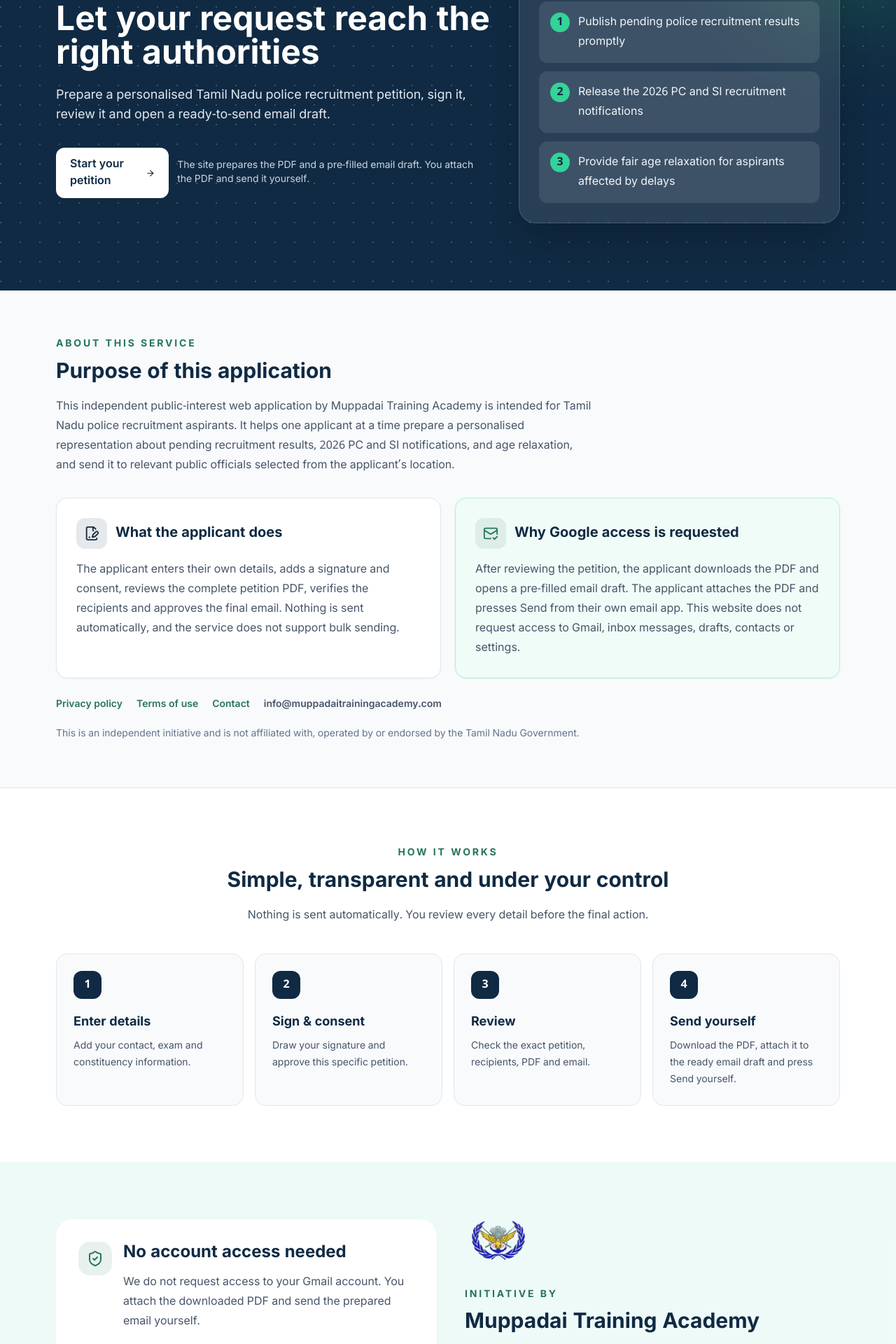
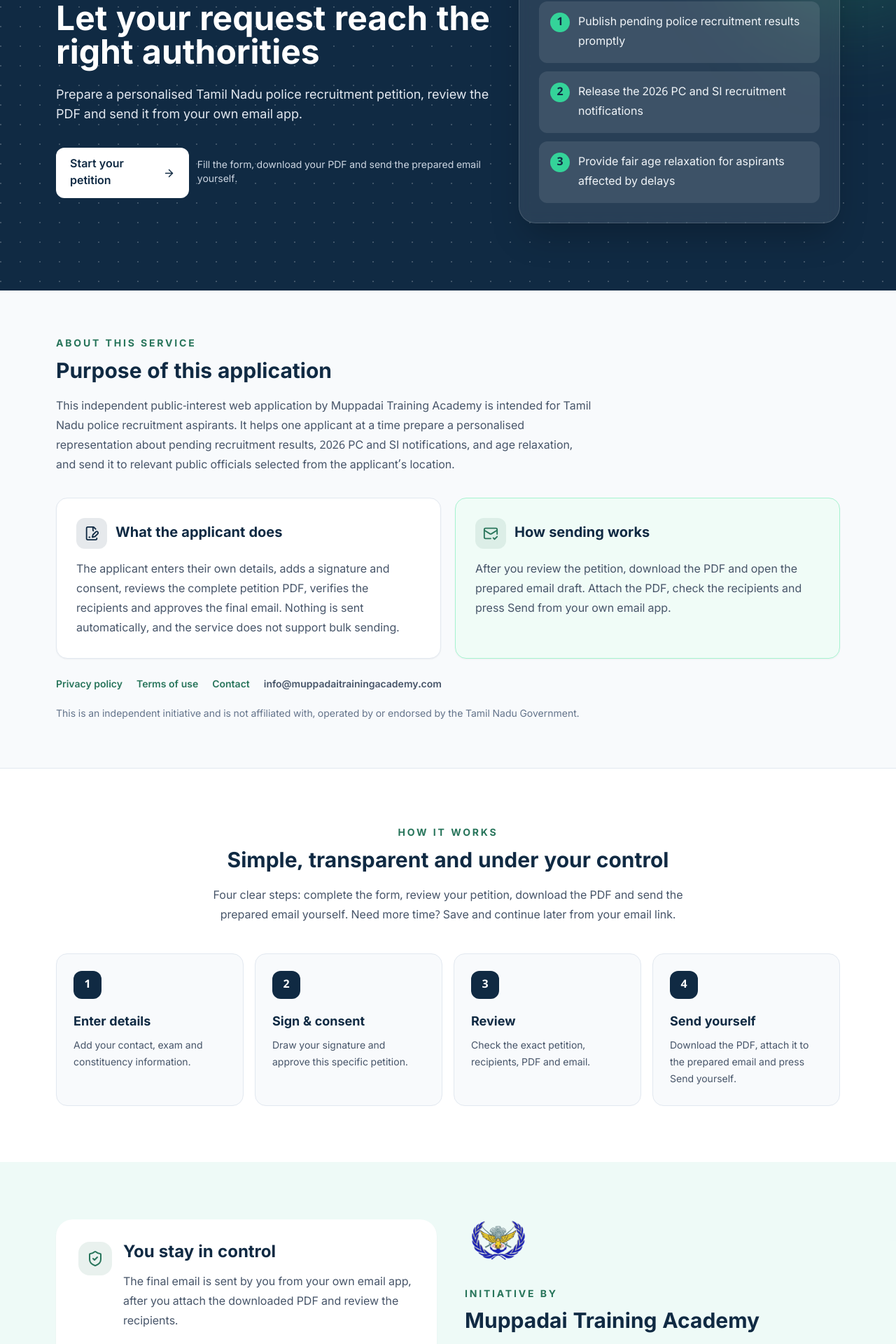
Before and after one commit to digitaltamila/tn-petition, a React (Vite) app: page / in a window 1280 px wide. Shown: the part 260-2180 px from the top of the page at 70% size. Built offline with nearby package versions, Linux system fonts and the light colour scheme; no server answers.

Commit message:
Clarify student email flow (#26)

```diff
--- a/src/i18n.ts
+++ b/src/i18n.ts
@@ -24,7 +24,7 @@ const common = {
     start: "Start your petition",
     independent:
       "This independent platform helps aspirants send their representation to relevant authorities. It is not an official Tamil Nadu Government website.",
-    own: "The site prepares the PDF and a pre-filled email draft. You attach the PDF and send it yourself.",
+    own: "Fill the form, download your PDF and send the prepared email yourself.",
     details: "Your details",
     signature: "Signature",
     consent: "Your consent",
@@ -42,7 +42,7 @@ export const landingCopy = {
     eyebrow: "A responsible, individual representation",
     heroTitle: "Let your request reach the right authorities",
     heroText:
-      "Prepare a personalised Tamil Nadu police recruitment petition, sign it, review it and open a ready-to-send email draft.",
+      "Prepare a personalised Tamil Nadu police recruitment petition, review the PDF and send it from your own email app.",
     requestsTitle: "What this petition requests",
     requests: [
       "Publish pending police recruitment results promptly",
@@ -51,7 +51,7 @@ export const landingCopy = {
     ],
     processTitle: "Simple, transparent and under your control",
     processText:
-      "Nothing is sent automatically. You review every detail before the final action.",
+      "Four clear steps: complete the form, review your petition, download the PDF and send the prepared email yourself. Need more time? Save and continue later from your email link.",
     process: [
       [
         "1",
@@ -67,12 +67,12 @@ export const landingCopy = {
       [
         "4",
         "Send yourself",
-        "Download the PDF, attach it to the ready email draft and press Send yourself.",
+        "Download the PDF, attach it to the prepared email and press Send yourself.",
       ],
     ],
-    safetyTitle: "No account access needed",
+    safetyTitle: "You stay in control",
     safetyText:
-      "We do not request access to your Gmail account. You attach the downloaded PDF and send the prepared email yourself.",
+      "The final email is sent by you from your own email app, after you attach the downloaded PDF and review the recipients.",
     disclaimer:
       "Independent public initiative — not affiliated with the Tamil Nadu Government.",
   },
@@ -89,7 +89,7 @@ export const landingCopy = {
     ],
     processTitle: "எளிமையான, வெளிப்படையான நடைமுறை",
     processText:
-      "எதுவும் தானாக அனுப்பப்படாது. இறுதி நடவடிக்கைக்கு முன் ஒவ்வொரு விவரத்தையும் நீங்களே ஆய்வு செய்வீர்கள்.",
+      "நான்கு எளிய படிகள்: படிவத்தை நிரப்பவும், மனுவை ஆய்வு செய்யவும், PDF-ஐ பதிவிறக்கவும், தயாரான மின்னஞ்சலை நீங்களே அனுப்பவும். கூடுதல் நேரம் தேவைப்பட்டால், மின்னஞ்சல் இணைப்பின் மூலம் சேமித்து பின்னர் தொடரலாம்.",
     process: [
       [
         "1",
@@ -112,9 +112,9 @@ export const landingCopy = {
         "PDF-ஐப் பதிவிறக்கி, தயாரான மின்னஞ்சல் வரைவில் இணைத்து நீங்களே அனுப்பவும்.",
       ],
     ],
-    safetyTitle: "கணக்கு அணுகல் தேவையில்லை",
+    safetyTitle: "உங்கள் கட்டுப்பாட்டில்",
     safetyText:
-      "உங்கள் Gmail கணக்கிற்கான அணுகலை நாங்கள் கோரமாட்டோம். பதிவிறக்கிய PDF-ஐ இணைத்து தயாரான மின்னஞ்சலை நீங்களே அனுப்புவீர்கள்.",
+      "பதிவிறக்கிய PDF-ஐ இணைத்து, பெறுநர்களைச் சரிபார்த்த பிறகு உங்கள் மின்னஞ்சல் செயலியில் இருந்து இறுதி மின்னஞ்சலை நீங்களே அனுப்புவீர்கள்.",
     disclaimer: "சுயாதீன பொதுநல முயற்சி — தமிழ்நாடு அரசுடன் இணைக்கப்படவில்லை.",
   },
 } as const;
--- a/src/pages/Landing.tsx
+++ b/src/pages/Landing.tsx
@@ -117,16 +117,16 @@ export function Landing({ lang }: { lang: Lang }) {
                 <h3 className="text-xl font-bold text-navy">
                   {localized(
                     lang,
-                    "Why Google access is requested",
-                    "Google அணுகல் ஏன் கோரப்படுகிறது",
+                    "How sending works",
+                    "அனுப்பும் நடைமுறை",
                   )}
                 </h3>
               </div>
               <p className="mt-4 leading-7 text-slate-600">
                 {localized(
                   lang,
-                  "After reviewing the petition, the applicant downloads the PDF and opens a pre-filled email draft. The applicant attaches the PDF and presses Send from their own email app. This website does not request access to Gmail, inbox messages, drafts, contacts or settings.",
-                  "மனுவை ஆய்வு செய்த பிறகு விண்ணப்பதாரர் PDF-ஐப் பதிவிறக்கி, முன்பூர்த்தி செய்யப்பட்ட மின்னஞ்சல் வரைவைத் திறப்பார். PDF-ஐ இணைத்து தங்கள் சொந்த மின்னஞ்சல் செயலியில் அனுப்பு என்பதை அழுத்துவார். இந்த இணையதளம் Gmail, inbox செய்திகள், drafts, contacts அல்லது settings-க்கான அணுகலை கோராது.",
+                  "After you review the petition, download the PDF and open the prepared email draft. Attach the PDF, check the recipients and press Send from your own email app.",
+                  "மனுவை ஆய்வு செய்த பிறகு PDF-ஐப் பதிவிறக்கி தயாரான மின்னஞ்சல் வரைவைத் திறக்கவும். PDF-ஐ இணைத்து, பெறுநர்களைச் சரிபார்த்து, உங்கள் மின்னஞ்சல் செயலியில் அனுப்பு என்பதை அழுத்தவும்.",
                 )}
               </p>
             </article>
--- a/src/pages/Legal.tsx
+++ b/src/pages/Legal.tsx
@@ -7,7 +7,7 @@ const copy = {
       "Privacy policy",
       [
         "We collect only the applicant information needed to prepare the requested petition. If the applicant chooses Save and continue later, the form details and signature are protected by email-link sign-in and can be resumed for up to 30 days. Temporary PDFs are not retained after the petition is prepared.",
-        "We do not request access to Gmail. The applicant downloads the PDF, attaches it and sends the prepared email from their own email app.",
+        "The applicant downloads the PDF, attaches it to the prepared email and sends it from their own email app.",
       ],
     ],
     terms: [
@@ -47,7 +47,7 @@ const copy = {
       "தனியுரிமைக் கொள்கை",
       [
         "கோரப்பட்ட மனுவைத் தயாரிக்கத் தேவையான தகவல்கள் மட்டுமே சேகரிக்கப்படும். கையொப்பம், முழு முகவரி மற்றும் தற்காலிக PDF மனு தயாரிக்கப்பட்ட பிறகு சேமிக்கப்படாது.",
-        "Gmail அணுகலை நாங்கள் கோரமாட்டோம். விண்ணப்பதாரர் PDF-ஐ பதிவிறக்கி, இணைத்து, தங்கள் மின்னஞ்சல் செயலியில் தயாரான மின்னஞ்சலை அனுப்புவார்.",
+        "விண்ணப்பதாரர் PDF-ஐ பதிவிறக்கி, தயாரான மின்னஞ்சலில் இணைத்து, தங்கள் மின்னஞ்சல் செயலியில் இருந்து அனுப்புவார்.",
       ],
     ],
     terms: [
--- a/src/pages/Petition.tsx
+++ b/src/pages/Petition.tsx
@@ -669,8 +669,8 @@ export function Petition({ lang }: { lang: Lang }) {
               : step === 5
                 ? localized(
                     lang,
-                    "Download PDFs & open Gmail draft",
-                    "PDF-களைப் பதிவிறக்கி Gmail வரைவைத் திறக்கவும்",
+                    "Download PDFs & open email draft",
+                    "PDF-களைப் பதிவிறக்கி மின்னஞ்சல் வரைவைத் திறக்கவும்",
                   )
                 : t(lang, "continue")}
           </button>
@@ -1253,12 +1253,12 @@ function DraftReady({
       <div className="mt-5 rounded-xl border border-emerald-200 bg-emerald-50 p-4 text-left text-sm leading-6 text-emerald-950">
         <p className="font-bold">Attach the downloaded PDF, then press Send yourself.</p>
         <p className="mt-1">
-          No Google account permission was requested. The site cannot confirm delivery because the final sending happens in your own email app.
+          Check the recipients, attach the downloaded PDF and press Send from your own email app. Delivery confirmation remains with your email provider.
         </p>
       </div>
       <div className="mt-6 flex flex-wrap justify-center gap-3">
         <button className="btn-primary" onClick={() => onOpen("gmail")}>
-          Download PDFs & open Gmail
+          Download PDFs & open email draft
         </button>
         <button className="btn-secondary" onClick={() => onOpen("default")}>
           Open default email app
```
Also changed, not shown: 1 other file (tests, documents, lock files or other folders).
